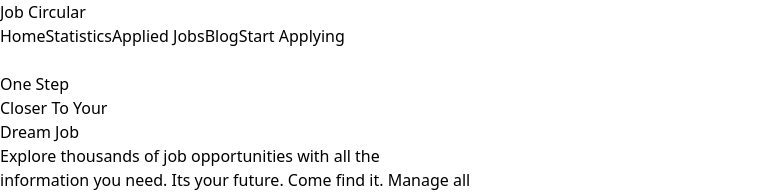
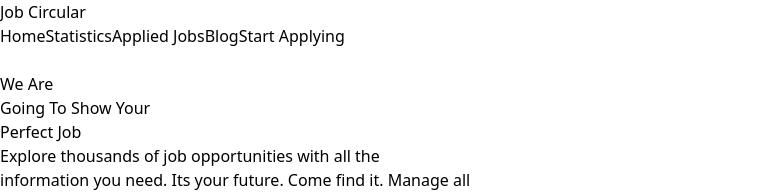
Before and after one commit to sabbir0070/assigment-nine, a React (Vite) app: page / in a window 1280 px wide. Shown: the top 194 px of the page, without its empty margins (0-783 px from the left). Built offline with nearby package versions, Linux system fonts and the light colour scheme.

Commit message:
projects all section completed

```diff
--- a/index.html
+++ b/index.html
@@ -4,7 +4,7 @@
     <meta charset="UTF-8" />
     <link rel="icon" type="image/svg+xml" href="/vite.svg" />
     <meta name="viewport" content="width=device-width, initial-scale=1.0" />
-    <title>Vite + React</title>
+    <title>Job Circular</title>
   </head>
   <body>
     <div id="root"></div>
--- a/src/Component/Appliedjobs/Appliedjobs.jsx
+++ b/src/Component/Appliedjobs/Appliedjobs.jsx
@@ -16,10 +16,6 @@ const Appliedjobs = () => {
             return detail.type1 === 'Onsite'
         }
     })
-
-
-
-
     return (
         <div>
 
--- a/src/Component/Home/Home.jsx
+++ b/src/Component/Home/Home.jsx
@@ -36,7 +36,7 @@ const seeAllButton = ()=>{
         <div>
      <div className='grid grid-cols-1 gap-5 md:grid-cols-2 lg:grid-cols-2 bg-gray-200 justify-around sm:max-w-xl mx-auto  md:max-w-full lg:w-max-screen-xl  px-10 py-5'>
             <div className=' '>
-             <p className='text-4xl font-bold text-gray-800 leading-tight '>One Step <br /> Closer To Your <br /> <span className='text-indigo-500 lineExplore thousands of job opportunities with all the information you need. Its your future. Come find it. Manage all your job application from start to finish'>Dream Job</span> </p>
+             <p className='text-4xl font-bold text-gray-800 leading-tight '>We Are <br /> Going To Show Your  <br /> <span className='text-indigo-500 lineExplore thousands of job opportunities with all the information you need. Its your future. Come find it. Manage all your job application from start to finish'>Perfect Job</span> </p>
             <p className='text-gray-700 text-lg'>Explore thousands of job opportunities with all the <br /> information you need. Its your future. Come find it. Manage all <br /> your job application from start to finish.</p>
             <button className='bg-indigo-500 mt-10 text-white py-2 px-4'>Get Started</button>
             </div>
```
